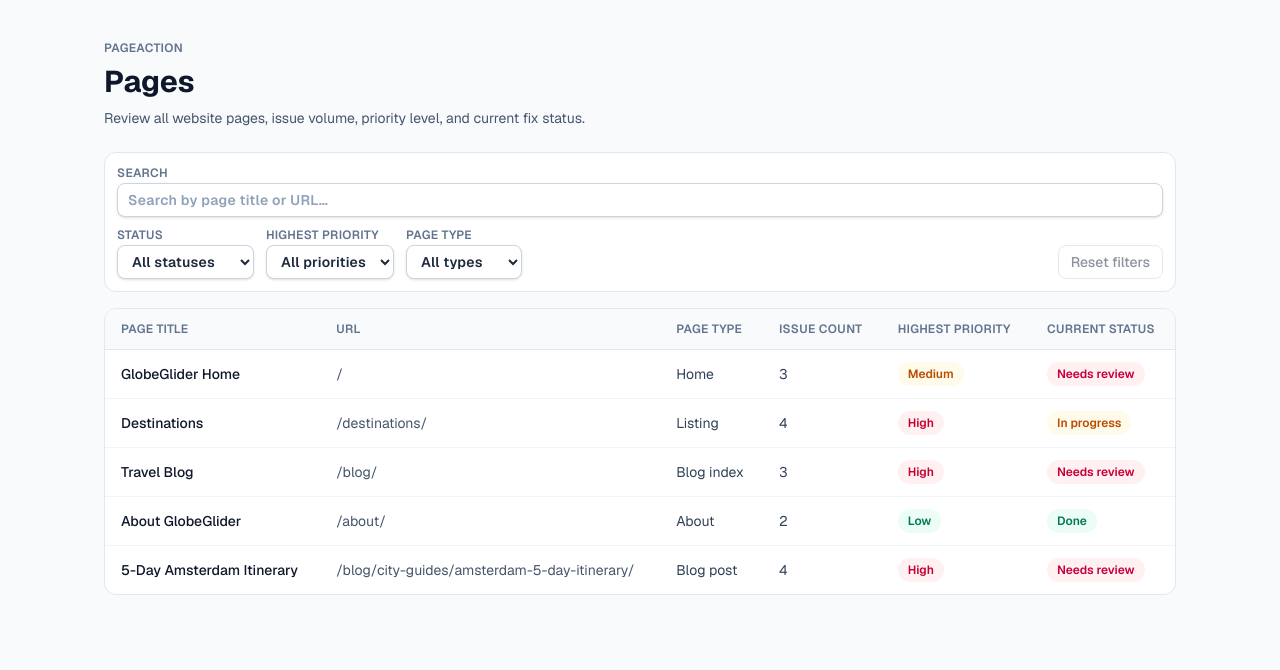
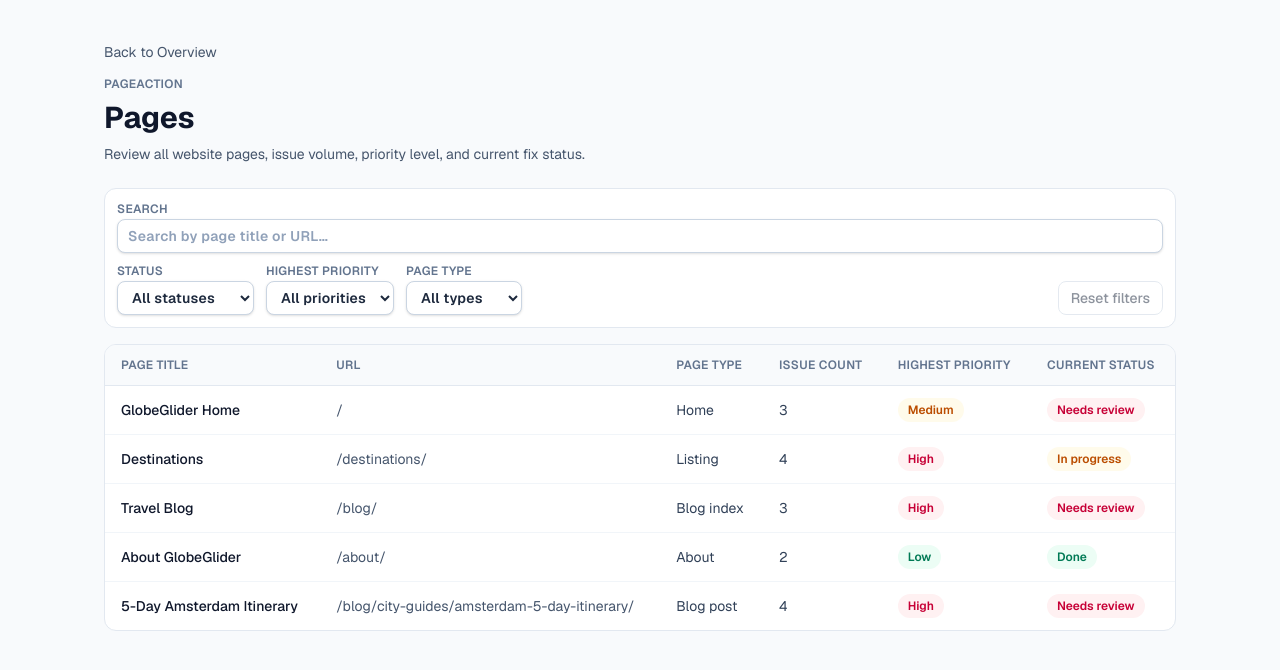
Before and after one commit to nmrtsnh/PageAction, a Next.js app: page /pages in a window 1280 px wide. Shown: the top 670 px of the page. Built offline with nearby package versions, Linux system fonts and the light colour scheme.

Commit message:
Add overview back link to pages dashboard

```diff
--- a/src/app/pages/page.tsx
+++ b/src/app/pages/page.tsx
@@ -1,6 +1,7 @@
 import { PagesView } from "@/components/dashboard/pages-view";
 import { PAGEACTION_WORKSPACE_EYEBROW } from "@/lib/pageaction-copy";
 import { getPageTableRows } from "@/lib/mock-page-audits";
+import Link from "next/link";
 
 export default function PagesRoute() {
   const rows = getPageTableRows();
@@ -8,6 +9,14 @@ export default function PagesRoute() {
   return (
     <main className="min-h-screen bg-slate-50 text-slate-900">
       <div className="mx-auto w-full max-w-6xl p-6 md:p-10">
+        <p className="mb-3">
+          <Link
+            href="/"
+            className="text-sm text-slate-600 transition hover:text-slate-900 hover:underline"
+          >
+            Back to Overview
+          </Link>
+        </p>
         <header className="mb-6">
           <p className="text-xs font-semibold uppercase tracking-wide text-slate-500">
             {PAGEACTION_WORKSPACE_EYEBROW}
```
